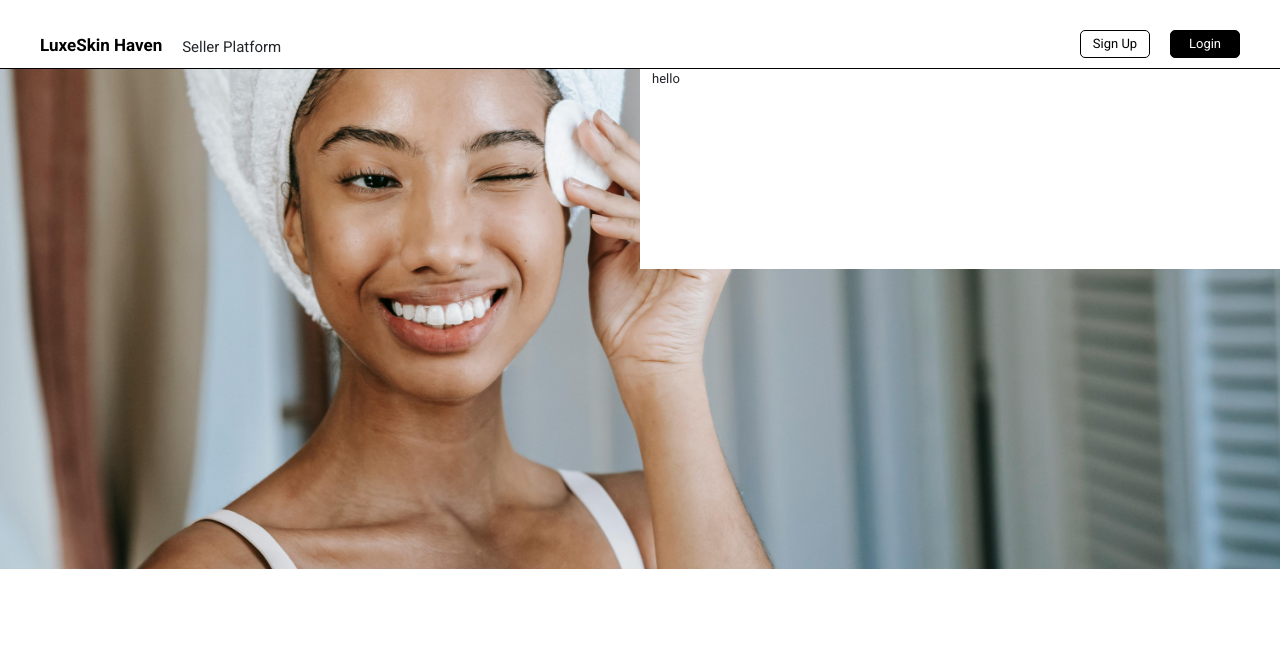
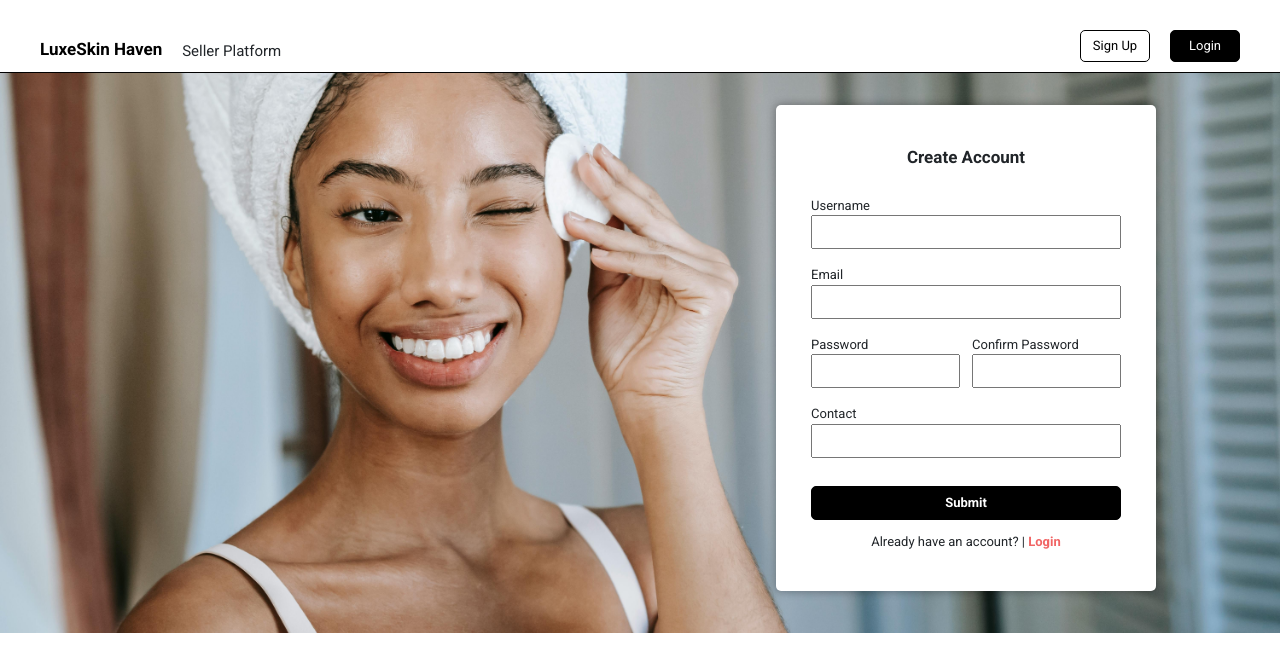
Before and after one commit to christiinelim/luxeskin-haven, a React (Create React App) app in the folder frontend/: page /seller/signup in a window 1280 px wide. Shown: the top 672 px of the page. Built offline with nearby package versions, Linux system fonts and the light colour scheme.

Commit message:
added sign up page

```diff
--- a/frontend/src/App.js
+++ b/frontend/src/App.js
@@ -1,4 +1,3 @@
-// import './App.css';
 import 'bootstrap/dist/css/bootstrap.min.css';
 
 import { BrowserRouter as Router, Routes, Route, Link } from "react-router-dom";
--- a/frontend/src/components/seller-platform/signup-view/SellerSignup.js
+++ b/frontend/src/components/seller-platform/signup-view/SellerSignup.js
@@ -2,13 +2,93 @@ import React from "react";
 import { useForm } from 'react-hook-form';
 
 const SellerSignup = () => {
+    const { register, handleSubmit, setError, getValues, formState: { errors, isSubmitting } } = useForm();
+
+    const onSubmit = async (data) => {
+        try {
+            await new Promise((resolve) => setTimeout(resolve, 1000));
+            console.log(data)
+            delete data.confirm_password;
+            console.log(data)
+            // throw new Error();
+            // need include verified no and created at
+        } catch (error) {
+            setError("root", {
+                message: "Error signing up"
+            })
+        }
+    }
+
     return (
         <div className="wrapper seller-signup-background">
             <div className="row">
-                <div className="col-6"></div>
-                <div className="col-6 signup-form">
-                    <div>
-                        hello
+                <div className="col-12 col-md-6"></div>
+                <div className="col-12 col-md-6 signup-form-container">
+                    <div className="signup-form">
+                        <div className="form-header">Create Account</div>
+
+                        <form onSubmit={handleSubmit(onSubmit)}>
+                            <div>
+                                <label>Username</label>
+                                <input {...register("username", {
+                                    required: "Username is required"
+                                })} type="text" id="username" name="username" />
+                                { errors.username && <div>{ errors.username.message }</div> }
+                            </div>
+
+                            <div>
+                                <label>Email</label>
+                                <input {...register("email", {
+                                    required: "Email is required",
+                                    maxLength: 320,
+                                    validate: (value) => value.includes("@") || "Invalid format, email must include @"
+                                })} type="text" id="email" name="email" />
+                                { errors.email && <div>{ errors.email.message }</div> }
+                            </div>
+
+                            <div className="input-half-width">
+                                <div className="input-half-width-items">
+                                    <label>Password</label>
+                                    <input {...register("password", {
+                                        required: "Password is required",
+                                        pattern: {
+                                            value: /^(?=.*[a-z])(?=.*[A-Z])(?=.*\d)(?=.*[$@$!%*?&])[A-Za-z\d$@$!%*?&]{8,32}$/,
+                                            message: "Password must be 8 to 32 characters, contain at least 1 uppercase, lowercase, number and special character"
+                                        }
+                                    })} type="password" id="password" name="password" />
+                                    { errors.password && <div>{ errors.password.message }</div> }
+                                </div>
+
+                                <div className="input-half-width-items">
+                                    <label>Confirm Password</label>
+                                    <input {...register("confirm_password", {
+                                        required: "Confirm password is required",
+                                        validate: (value) => value === getValues('password') || "Passwords do not match"
+                                    })} type="password" id="confirm_password" name="confirm_password" />
+                                    { errors.confirm_password && <div>{ errors.confirm_password.message }</div> }
+                                </div>
+                            </div>
+
+                            <div>
+                                <label>Contact</label>
+                                <input {...register("contact", {
+                                    required: "Contact is required",
+                                    pattern: {
+                                        value: /^[689]\d{7}$/,
+                                        message: "Contact must be 8 numbers, starting with 6, 8 or 9"
+                                    }
+                                })} type="number" id="contact" name="contact" />
+                                { errors.contact && <div>{ errors.contact.message }</div> }
+                            </div>
+
+                            <div className="submit-button-container">
+                                <button disabled={ isSubmitting } type="submit" className="button-full submit-button">
+                                    { isSubmitting ? "Submitting" : "Submit" }
+                                </button>
+                            </div>
+                            { errors.root && <div>{ errors.root.message }</div> }
+                        </form>
+                        <div className="login-prompt">Already have an account? | <span className="login-action">Login</span></div>
                     </div>
                 </div>
             </div>
--- a/frontend/src/index.css
+++ b/frontend/src/index.css
@@ -6,24 +6,67 @@ body {
     font-size: 10px
 }
 
+/* SHARED */
 /* logo */
 #logo {
     font-size: 14px;
     font-weight: bold;
 }
 
-.link-items {
-    color: black;
-    text-decoration: none;
+/* overlay */
+.overlay {
+    position: absolute;
+    top: 0;
+    left: 0;
+    width: 100%;
+    height: 100%;
+    background-color: rgba(0, 0, 0, 0.5);
 }
 
-/* nav */
-.nav-login {
+/* form */
+form {
+    width: 100%;
+}
+
+input {
+    width: 100%;
+    margin-bottom: 10px;
+    height: 25px;
+}
+
+.input-half-width {
     display: flex;
-    justify-content: space-between;
-    align-items: flex-end;
-    border-bottom: 1px solid black;
-    padding: 20px 25px 5px 25px;
+    gap: 10px
+}
+
+.input-half-width-items {
+    width: 50%;
+}
+
+.submit-button-container {
+    display: flex;
+    justify-content: center;
+    margin-top: 12px;
+}
+
+.submit-button {
+    width: 100% !important;
+    font-weight: bold;
+}
+
+.form-header {
+    font-weight: bold;
+    font-size: 14px;
+    margin-bottom: 20px;
+}
+
+.login-prompt {
+    margin-top: 8px;
+}
+
+.login-action {
+    color: rgba(241,101,101,1);
+    font-weight: bold;
 }
 
 /* buttons */
@@ -35,11 +78,12 @@ body {
     border: 1px solid black;
     border-radius: 5px;
     width: 55px;
-    height: 22px;
+    height: 25px;
 }
 
 .button-full {
     background-color: black;
+    color: white
 }
 
 .button-full .link-items {
@@ -53,6 +97,21 @@ body {
     background-color: rgba(128, 128, 128, 1);
     border: 1px solid rgba(128, 128, 128, 1);
     color: white
+}
+
+/* NAVBAR COMPONENT */
+/* nav */
+.link-items {
+    color: black;
+    text-decoration: none;
+}
+
+.nav-login {
+    display: flex;
+    justify-content: space-between;
+    align-items: flex-end;
+    border-bottom: 1px solid black;
+    padding: 20px 25px 5px 25px;
 }
 
 /* CTA COMPONENT */
@@ -246,12 +305,26 @@ body {
     background-size: cover;
     background-position: center;
     width: 100%;
-    height: 500px;
+    height: 590px;
+}
+
+.signup-form-container {
+    display: flex;
+    align-items: center;
+    justify-content: center;
+    height: 540px;
+    z-index: 100;
 }
 
 .signup-form {
+    display: flex;
+    align-items: center;
+    flex-direction: column;
     background-color: white;
-    height: 200px;
+    padding: 40px 30px;
+    border-radius: 5px;
+    box-shadow: 0px 0px 8px 1px rgba(0, 0, 0, 0.3);
+    width: 270px;
 }
 
 @media (min-width: 576px) {
@@ -259,11 +332,32 @@ body {
         font-size: 11px
     }
 
+    /* SHARED */
     /* logo */
     #logo {
         font-size: 15px;
     }
 
+    /* form */
+    input {
+        margin-bottom: 12px;
+        height: 28px;
+    }
+
+    .input-half-width {
+        gap: 12px
+    }
+
+    .submit-button-container {
+        margin-top: 12px;
+    }
+
+    .form-header {
+        font-size: 15px;
+        margin-bottom: 25px;
+    }
+
+    /* NAVBAR COMPONENT */
     /* nav */
     .nav-login {
         padding: 25px 30px 10px 30px;
@@ -273,7 +367,7 @@ body {
     .button-border,
     .button-full {
         width: 65px;
-        height: 25px;
+        height: 28px;
     }
 
     /* NAVBAR COMPONENT */
@@ -296,6 +390,20 @@ body {
     #seller-platform-logo {
         font-size: 13px
     }
+
+    /* SELLER SIGNUP COMPONENT */
+    .seller-signup-background {
+        height: 570px;
+    }
+
+    .signup-form-container {
+        height: 500px;
+    }
+
+    .signup-form {
+        width: 350px;
+        padding: 40px;
+    }
 }
 
 @media (min-width: 768px) {
@@ -303,21 +411,41 @@ body {
         font-size: 12px
     }
 
+    /* SHARED */
     /* logo */
     #logo {
         font-size: 16px;
     }
 
-    /* nav */
-    .nav-login {
-        padding: 25px 30px 10px 30px;
+    /* form */
+    input {
+        margin-bottom: 14px;
+        height: 32px;
+    }
+
+    .submit-button {
+        height: 32px !important;
+    }
+
+    .form-header {
+        font-size: 16px;
+    }
+
+    .login-prompt {
+        margin-top: 10px;
     }
 
     /* buttons */
     .button-border,
     .button-full {
         width: 67px;
-        height: 27px;
+        height: 30px;
+    }
+
+    /* NAVBAR COMPONENT */
+    /* nav */
+    .nav-login {
+        padding: 25px 30px 10px 30px;
     }
 
     /* NAVBAR COMPONENT */
@@ -355,6 +483,20 @@ body {
     #seller-platform-logo {
         font-size: 14px
     }
+
+    /* SELLER SIGNUP COMPONENT */
+    .seller-signup-background {
+        height: 560px;
+    }
+
+    .signup-form-container {
+        height: 550px;
+    }
+
+    .signup-form {
+        width: 370px;
+        padding: 40px 35px;
+    }
 }
 
 @media (min-width: 992px) {
@@ -362,25 +504,43 @@ body {
         font-size: 13px
     }
 
+    /* SHARED */
     /* logo */
     #logo {
         font-size: 17px;
     }
 
-    /* nav */
-    .nav-login {
-        padding: 30px 40px 10px 40px;
+    /* form */
+    input {
+        margin-bottom: 16px;
+        height: 34px;
+    }
+
+    .submit-button {
+        height: 34px !important;
+    }
+
+    .form-header {
+        font-size: 17px;
+    }
+
+    .login-prompt {
+        margin-top: 12px;
     }
 
     /* buttons */
     .button-border,
     .button-full {
         width: 70px;
-        height: 28px;
+        height: 32px;
     }
 
     /* NAVBAR COMPONENT */
-    /* navbar row for login */
+    /* nav */
+    .nav-login {
+        padding: 30px 40px 10px 40px;
+    }
+
     .login-items {
         gap: 20px
     }
@@ -414,4 +574,9 @@ body {
     #seller-platform-logo {
         font-size: 15px
     }
+
+    /* SELLER SIGNUP COMPONENT */
+    .signup-form {
+        width: 380px;
+    }
 }
```
